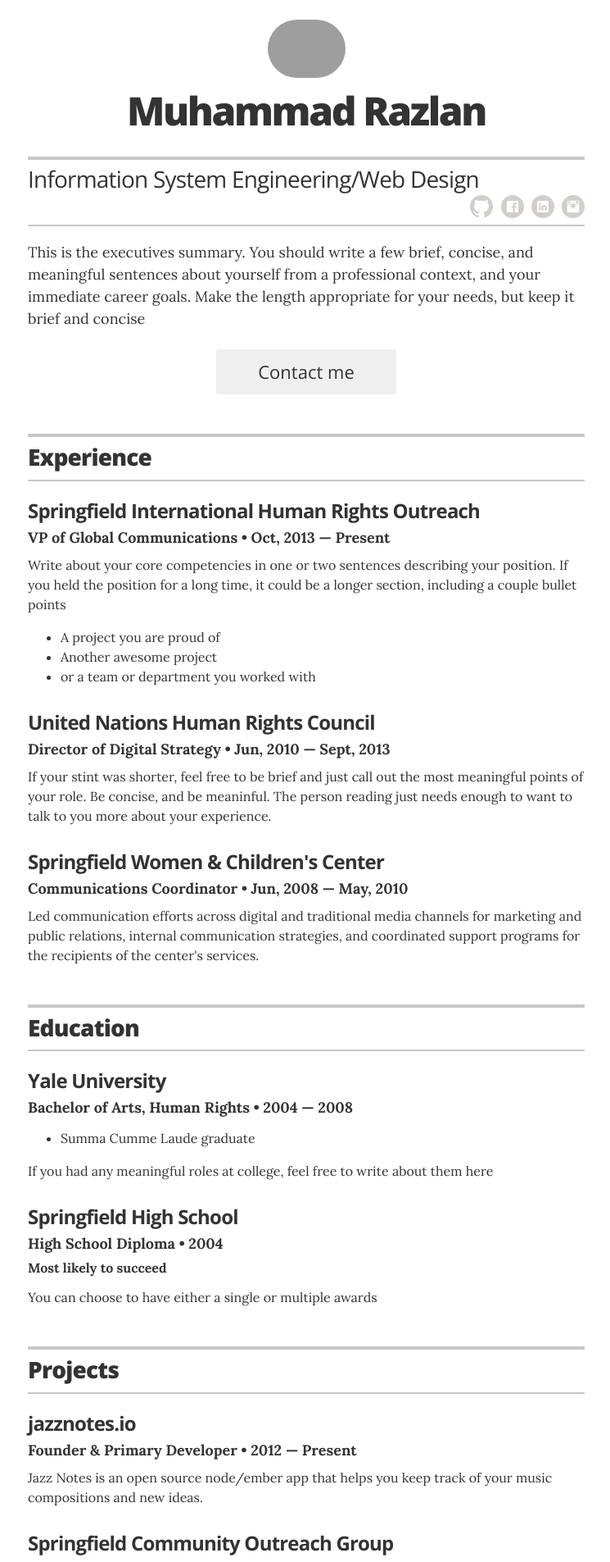
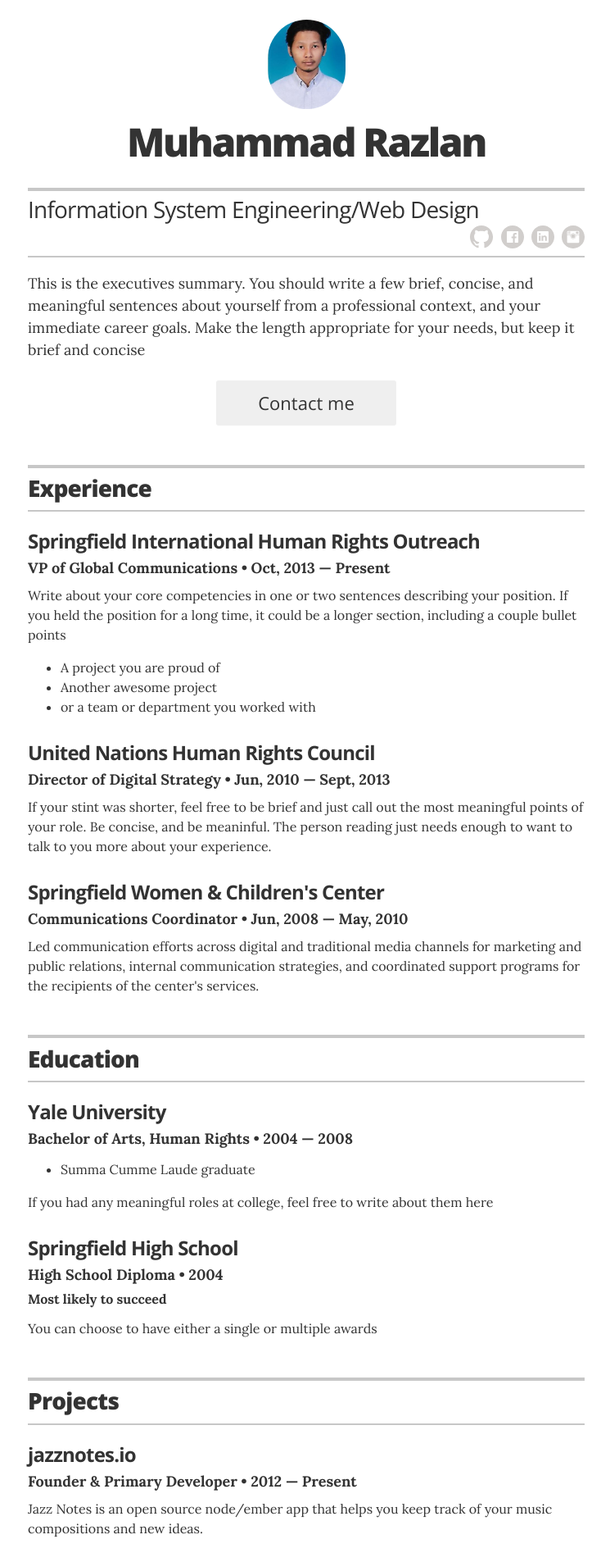
Before and after one commit to razlanhanif/razlanhanif.github.io, a Jekyll site: the page built from index.html, in a window 1280 px wide. Shown: the top 1905 px of the page at 82% size, without its empty margins (266-1011 px from the left). Built offline with Jekyll 4.4.1, drawn with Linux system fonts in a browser that asks for light colours.

Commit message:
update resume

```diff
--- a/_layouts/resume.html
+++ b/_layouts/resume.html
@@ -13,7 +13,7 @@
 
         <!-- You can turn off the avatar in _config.yml by setting to false -->
         {% if site.resume_avatar == 'true' %}
-        <img src="images/Gambar kerja(3).jpg" alt="my photo" class="avatar no-print" itemprop="image">
+        <img src="images/kerja.jpg" alt="my photo" class="avatar no-print" itemprop="image">
         {% endif %}
 
         <!-- Your name is defined in the _config.yml file -->
```
Also changed, not shown: images/kerja.jpg (renamed from images/Gambar kerja (3).jpg).
